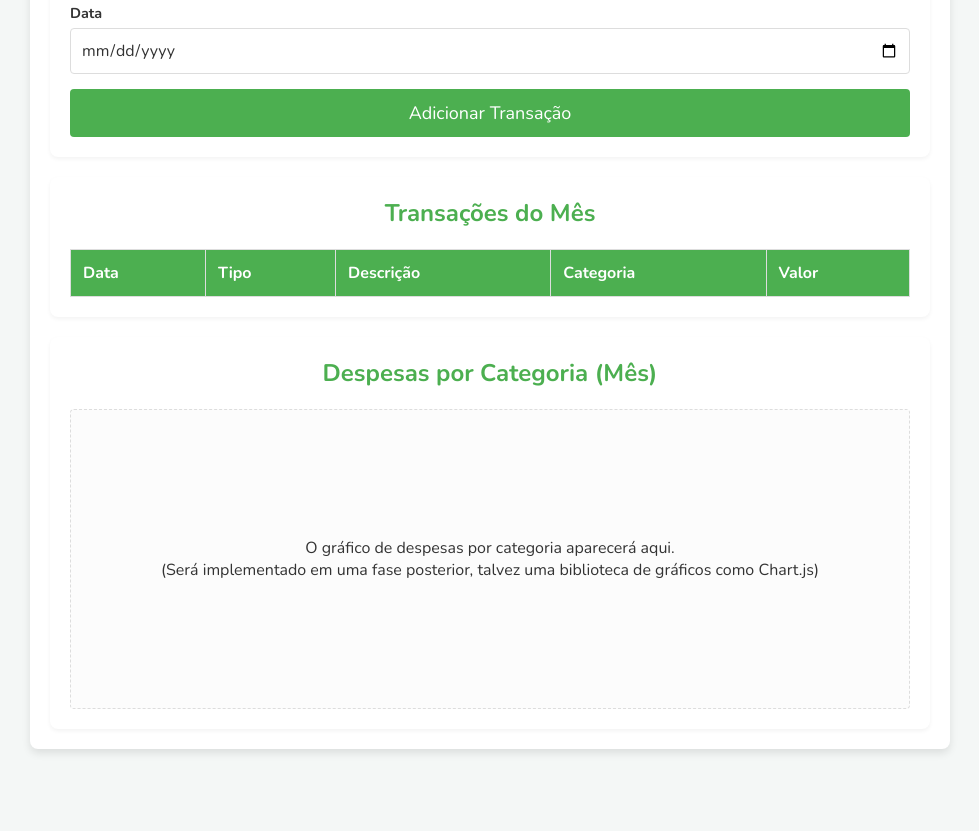
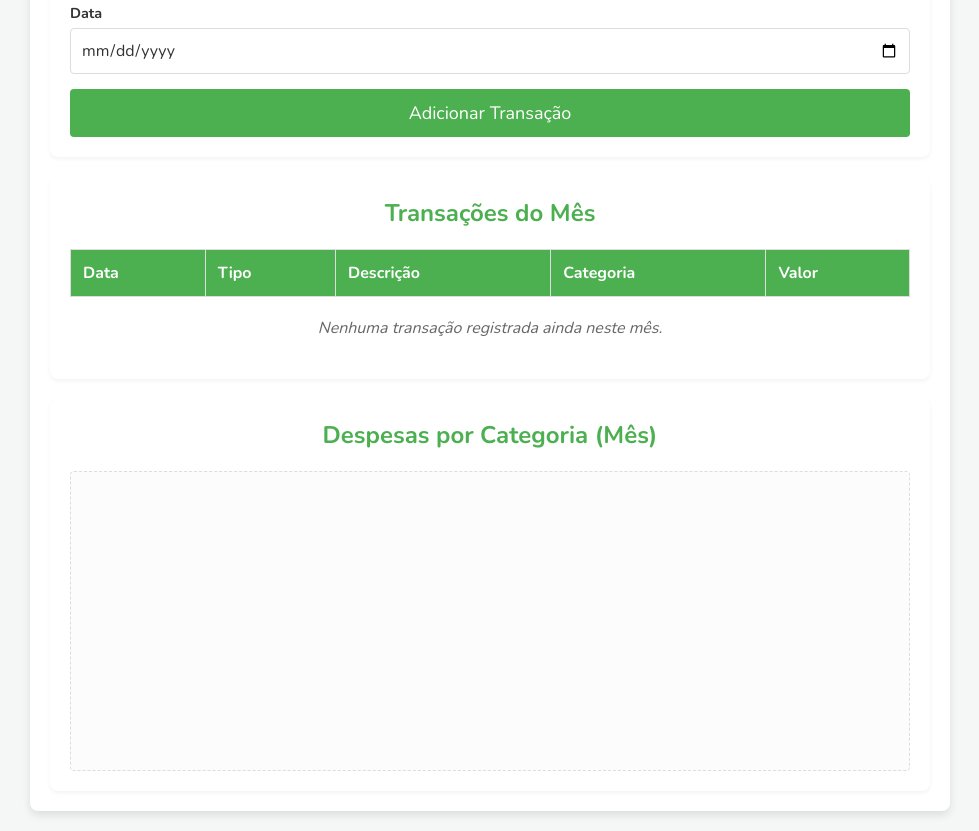
Before and after one commit to luizinho2002/projetos_front_end, a plain HTML site: page projeto_1_site_financas/dashboard.html in a window 1280 px wide. Shown: the part 745-1576 px from the top of the page, without its empty margins (150-1129 px from the left). Before the commit the page ends 1514 px from the top, so only its background shows below. Drawn offline with nearby package versions, Linux system fonts and the light colour scheme.

Commit message:
Implementados a lib chart.js e a tag <canvas> para o gráfico

```diff
--- a/projeto_1_site_financas/dashboard.html
+++ b/projeto_1_site_financas/dashboard.html
@@ -4,6 +4,7 @@
     <meta charset="UTF-8" />
     <meta name="viewport" content="width=device-width, initial-scale=1.0" />
     <title>Minhas Finanças - Dashboard</title>
+    <script src="https://cdn.jsdelivr.net/npm/chart.js"></script>
     <link rel="stylesheet" href="css/style.css">
   </head>
   <body>
@@ -93,8 +94,7 @@
       <section class="category-expenses-chart">
         <h2>Despesas por Categoria (Mês)</h2>
         <div class="chart-container">
-          <p>O gráfico de despesas por categoria aparecerá aqui.</p>
-          <p>(Será implementado em uma fase posterior, talvez uma biblioteca de gráficos como Chart.js)</p>
+          <canvas id="expensesChart"></canvas>
         </div>
       </section>
     </main>
--- a/projeto_1_site_financas/js/dashboard.js
+++ b/projeto_1_site_financas/js/dashboard.js
@@ -8,6 +8,8 @@ document.addEventListener("DOMContentLoaded", () => {
   const totalRevenue = document.getElementById("totalRevenue");
   const totalExpense = document.getElementById("totalExpense");
   const monthlyBalance = document.getElementById("monthlyBalance");
+
+  let myChart = null; // Para armazenar a instância do gráfico do Chart.js
 
   let transactions = JSON.parse(localStorage.getItem("transactions")) || []; // Carrega transações do localStorage ou inicia vazio
 
@@ -23,6 +25,70 @@ document.addEventListener("DOMContentLoaded", () => {
     }
   }
 
+  // Função para renderizar o gráfico
+  function renderExpensesChart() {
+    const expenseCategories = {};
+
+    transactions
+      .filter((t) => t.type === "expense")
+      .forEach((t) => {
+        if (expenseCategories[t.category]) {
+          expenseCategories[t.category] += t.value;
+        } else {
+          expenseCategories[t.category] = t.value;
+        }
+      });
+
+    const labels = Object.keys(expenseCategories);
+    const data = Object.values(expenseCategories);
+
+    const ctx = document.getElementById("expensesChart").getContext("2d");
+
+    if (myChart) {
+      myChart.destroy();
+    }
+
+    myChart = new CharacterData(ctx, {
+      type: "doughnut",
+      data: {
+        labels: labels.length > 0 ? labels : ["Sem Despesas"],
+        datasets: [
+          {
+            label: "Despesas por Categoria",
+            data: data.length > 0 ? data : [1],
+            backgroundColor: [
+              "#FF6384",
+              "#36A2EB",
+              "#FFCE56",
+              "#4BC0C0",
+              "#9966FF",
+              "#FF9F40",
+              "#E7E9ED",
+              "#A05195",
+              "#D4B996",
+              "#7FBCBF",
+            ],
+          },
+        ],
+      },
+      options: {
+        responsive: true,
+        maintainAspectRadio: false,
+        plugins: {
+          legend: {
+            position: "top",
+          },
+          title: {
+            display: true,
+            text: "Distribuição de Despesas por Categoria",
+          },
+        },
+      },
+    });
+  }
+
+  renderExpensesChart();
+
   // Função para renderizar as transações na tabela e atualizar os resumos
   function renderTransactionsAndSummaries() {
     transactionsList.innerHTML = ""; // Limpa a tabela antes de renderizar
@@ -30,7 +96,7 @@ document.addEventListener("DOMContentLoaded", () => {
     let expense = 0;
 
     if (transactions.length === 0) {
-      transactionsList.innetHTML =
+      transactionsList.innerHTML =
         '<tr><td colspan="5" class="no-transactions-message">Nenhuma transação registrada ainda neste mês.</td></tr>';
     } else {
       transactions.forEach((transaction) => {
@@ -40,7 +106,7 @@ document.addEventListener("DOMContentLoaded", () => {
           transaction.type === "revenue" ? "Receita" : "Despesa";
         newRow.insertCell(2).textContent = transaction.description;
         newRow.insertCell(3).textContent = transaction.category;
-        const valueCell = newRow.insetCell(4);
+        const valueCell = newRow.insertCell(4);
         valueCell.textContent = `R$ ${transaction.value
           .toFixed(2)
           .replace(".", ",")}`;
@@ -69,7 +135,7 @@ document.addEventListener("DOMContentLoaded", () => {
     e.preventDefault(); // Impede o recarregamento da página
 
     const type = document.getElementById("transactionType").value;
-    const description = document.getElementById("transactionDescriptio").value;
+    const description = document.getElementById("transactionDescription").value;
     const value = parseFloat(document.getElementById("transactionValue").value);
     const category = document.getElementById("transactionCategory").value;
     const date = document.getElementById("transactionDate").value;
@@ -92,10 +158,10 @@ document.addEventListener("DOMContentLoaded", () => {
       date,
     };
 
-    transactions.push(newTransacion);
+    transactions.push(newTransaction);
     localStorage.setItem("transactions", JSON.stringify(transactions)); // Salva no localStorage
 
-    transactionMessage.textContent = "Transação adicionar com sucesso!";
+    transactionMessage.textContent = "Transação adicionada com sucesso!";
     transactionMessage.className = "message success";
     transactionMessage.style.display = "block";
 
```
